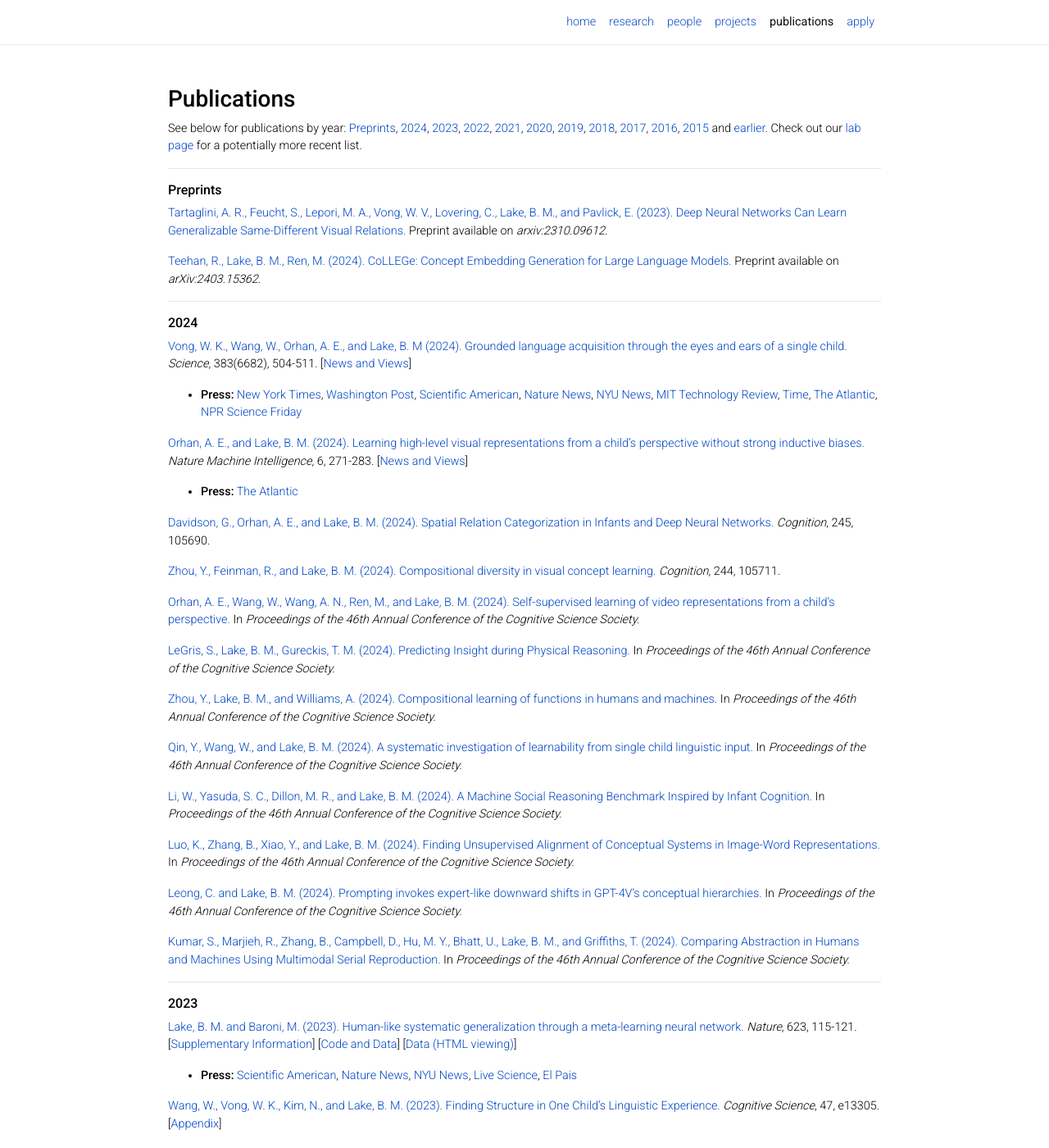
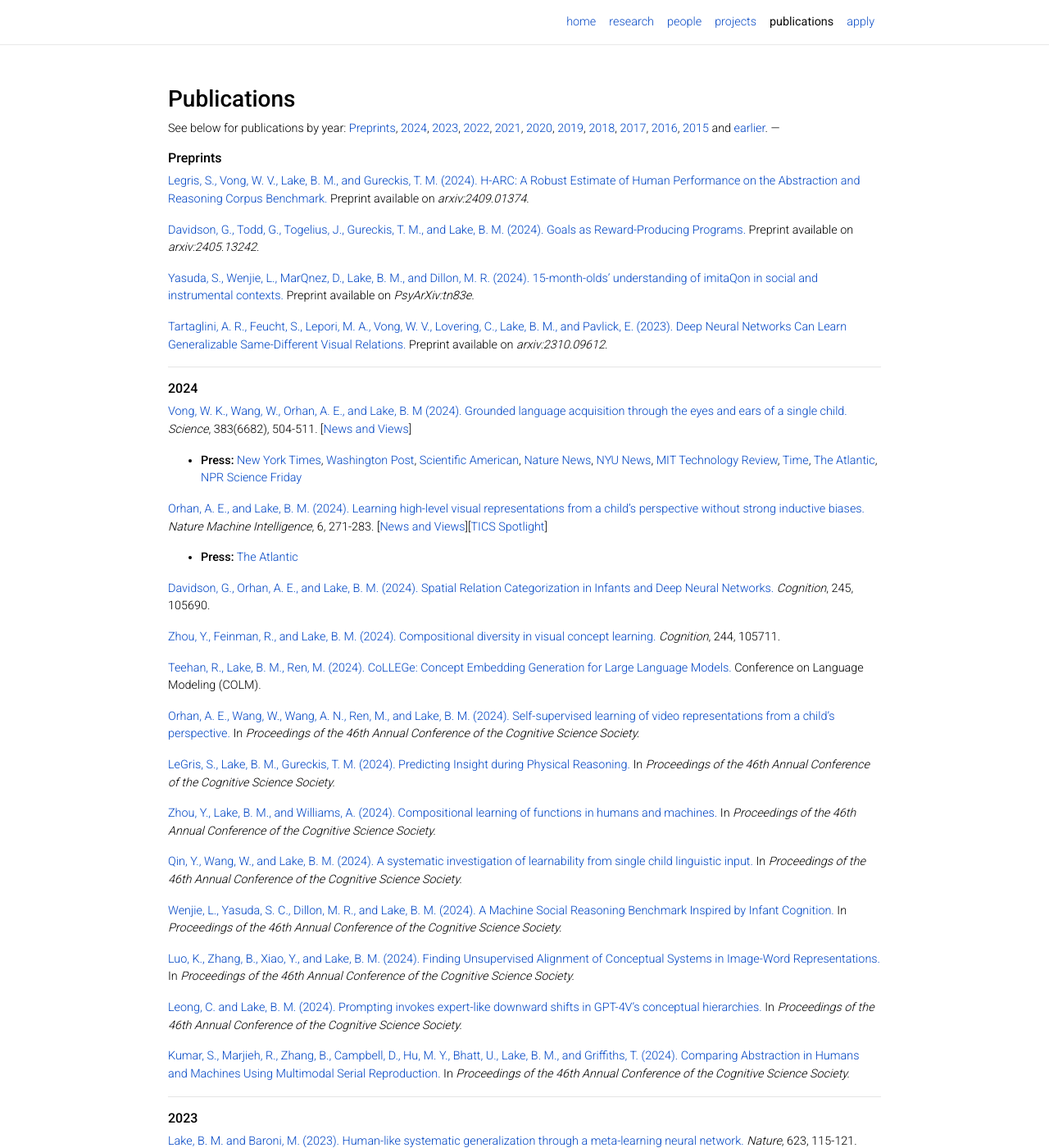
Before and after one commit to lake-lab/lake-lab.github.io, a Jekyll site: the page built from _pages/publications.md, in a window 1280 px wide and 1400 px high. Shown: the whole window at 82% size. Built offline with Jekyll 4.4.1, drawn with Linux system fonts in a browser that asks for light colours; nearby versions of some CDN libraries; comment, search, counter and statistics services are not loaded; a style sheet for code colours, icons or effects is not loaded.

```diff
--- a/_pages/publications.md
+++ b/_pages/publications.md
@@ -7,15 +7,17 @@ id: 4
 ---
 
 ### __Publications__
-See below for publications by year: [Preprints](#preprints), [2024](#2024), [2023](#2023), [2022](#2022), [2021](#2021), [2020](#2020), [2019](#2019), [2018](#2018), [2017](#2017), [2016](#2016), [2015](#2015) and [earlier](#2014-and-earlier). Check out our [lab page](https://lake-lab.github.io/publications/) for a potentially more recent list.
-
+See below for publications by year: [Preprints](#preprints), [2024](#2024), [2023](#2023), [2022](#2022), [2021](#2021), [2020](#2020), [2019](#2019), [2018](#2018), [2017](#2017), [2016](#2016), [2015](#2015) and [earlier](#2014-and-earlier).
 ---
 ###### __Preprints__
 
+<a href="https://arxiv.org/abs/2409.01374"> Legris, S., Vong, W. V., Lake, B. M., and Gureckis, T. M. (2024). H-ARC: A Robust Estimate of Human Performance on the Abstraction and Reasoning Corpus Benchmark.</a> Preprint available on <em>arxiv:2409.01374</em>.
+
+<a href="https://cims.nyu.edu/~brenden/papers/2405.13242v1.pdf"> Davidson, G., Todd, G., Togelius, J., Gureckis, T. M., and Lake, B. M. (2024). Goals as Reward-Producing Programs.</a> Preprint available on <em>arxiv:2405.13242</em>.
+
+<a href="https://cims.nyu.edu/~brenden/papers/YasudaEtAlPreprint.pdf"> Yasuda, S., Wenjie, L., MarQnez, D., Lake, B. M., and Dillon, M. R. (2024). 15-month-olds’ understanding of imitaQon in social and instrumental contexts.</a> Preprint available on <em>PsyArXiv:tn83e.</em>
+
 <a href="https://cims.nyu.edu/~brenden/papers/2310.09612.pdf"> Tartaglini, A. R., Feucht, S., Lepori, M. A., Vong, W. V., Lovering, C., Lake, B. M., and Pavlick, E. (2023). Deep Neural Networks Can Learn Generalizable Same-Different Visual Relations.</a> Preprint available on <em>arxiv:2310.09612</em>.
-
-<a href="https://cims.nyu.edu/~brenden/papers/2403.15362.pdf"> Teehan, R., Lake, B. M., Ren, M. (2024). CoLLEGe: Concept Embedding Generation for Large Language Models.</a> Preprint available on <em>arXiv:2403.15362</em>.
-
 
 ---
 ###### __2024__
@@ -35,7 +37,7 @@ See below for publications by year: [Preprints](#preprints), [2024](#2024), [202
      </li>
 </ul>
 
-<a href="https://www.nature.com/articles/s42256-024-00802-0"> Orhan, A. E., and Lake, B. M. (2024). Learning high-level visual representations from a child's perspective without strong inductive biases.</a> <em>Nature Machine Intelligence</em>, 6, 271-283. [<a href="https://www.nature.com/articles/s42256-024-00828-4">News and Views</a>]
+<a href="https://www.nature.com/articles/s42256-024-00802-0"> Orhan, A. E., and Lake, B. M. (2024). Learning high-level visual representations from a child's perspective without strong inductive biases.</a> <em>Nature Machine Intelligence</em>, 6, 271-283. [<a href="https://www.nature.com/articles/s42256-024-00828-4">News and Views</a>][<a href="https://www.cell.com/action/showPdf?pii=S1364-6613%2824%2900115-3">TICS Spotlight</a>]
 <ul>
     <li><strong>Press:</strong>
                   <a href="https://www.theatlantic.com/science/archive/2024/04/toddlers-ai-language-learning/677977/">The Atlantic</a>
@@ -46,6 +48,8 @@ See below for publications by year: [Preprints](#preprints), [2024](#2024), [202
 
 <a href="https://cims.nyu.edu/~brenden/papers/ZhouEtAl2024Cognition.pdf"> Zhou, Y., Feinman, R., and Lake, B. M. (2024). Compositional diversity in visual concept learning.</a> <em>Cognition</em>, 244, 105711.
 
+<a href="https://cims.nyu.edu/~brenden/papers/2403.15362.pdf"> Teehan, R., Lake, B. M., Ren, M. (2024). CoLLEGe: Concept Embedding Generation for Large Language Models.</a> Conference on Language Modeling (COLM).
+
 <a href="https://cims.nyu.edu/~brenden/papers/OrhanEtAl2024CogSci.pdf"> Orhan, A. E., Wang, W., Wang, A. N., Ren, M., and Lake, B. M. (2024). Self-supervised learning of video representations from a child’s perspective.</a> In <em>Proceedings of the 46th Annual Conference of the Cognitive Science Society.</em>
 
 <a href="https://cims.nyu.edu/~brenden/papers/LeGrisEtAl2024CogSci.pdf">LeGris, S., Lake, B. M., Gureckis, T. M. (2024). Predicting Insight during Physical Reasoning.</a> In <em>Proceedings of the 46th Annual Conference of the Cognitive Science Society.</em>
@@ -54,7 +58,7 @@ See below for publications by year: [Preprints](#preprints), [2024](#2024), [202
 
 <a href="https://cims.nyu.edu/~brenden/papers/QinEtAl2024CogSci.pdf"> Qin, Y., Wang, W., and Lake, B. M. (2024). A systematic investigation of learnability from single child linguistic input. </a> In <em>Proceedings of the 46th Annual Conference of the Cognitive Science Society.</em>
 
-<a href="https://cims.nyu.edu/~brenden/papers/LiEtAl2024CogSci.pdf">Li, W., Yasuda, S. C., Dillon, M. R., and Lake, B. M. (2024). A Machine Social Reasoning Benchmark Inspired by Infant Cognition.</a> In <em>Proceedings of the 46th Annual Conference of the Cognitive Science Society.</em>
+<a href="https://cims.nyu.edu/~brenden/papers/LiEtAl2024CogSci.pdf">Wenjie, L., Yasuda, S. C., Dillon, M. R., and Lake, B. M. (2024). A Machine Social Reasoning Benchmark Inspired by Infant Cognition.</a> In <em>Proceedings of the 46th Annual Conference of the Cognitive Science Society.</em>
 
 <a href="https://cims.nyu.edu/~brenden/papers/LuoEtAl2024CogSci.pdf">Luo, K., Zhang, B., Xiao, Y., and Lake, B. M. (2024). Finding Unsupervised Alignment of Conceptual Systems in Image-Word Representations.</a> In <em>Proceedings of the 46th Annual Conference of the Cognitive Science Society.</em>
 
```
Also changed, not shown: _pages/apply.md (+3 -3 lines).
